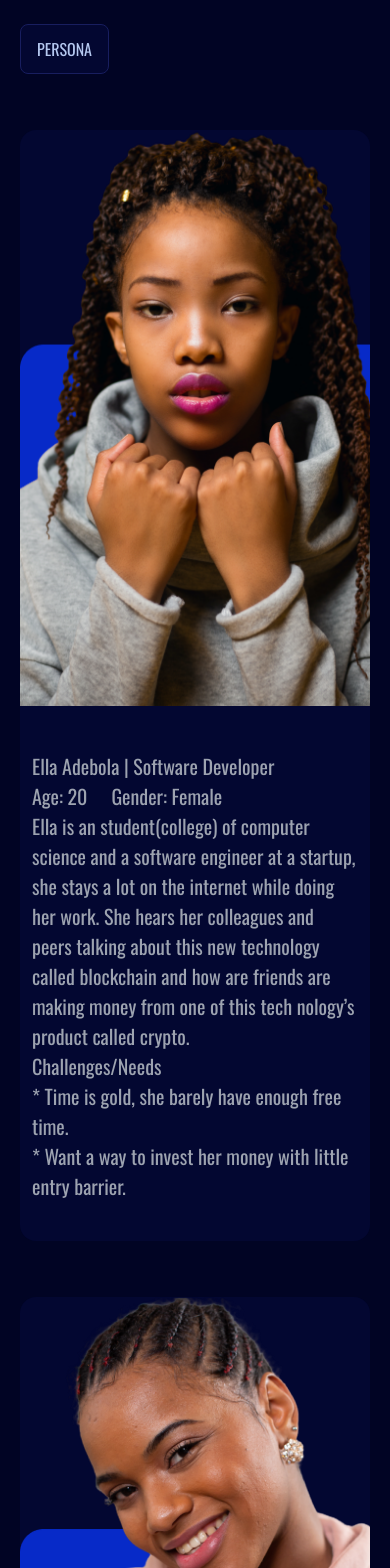
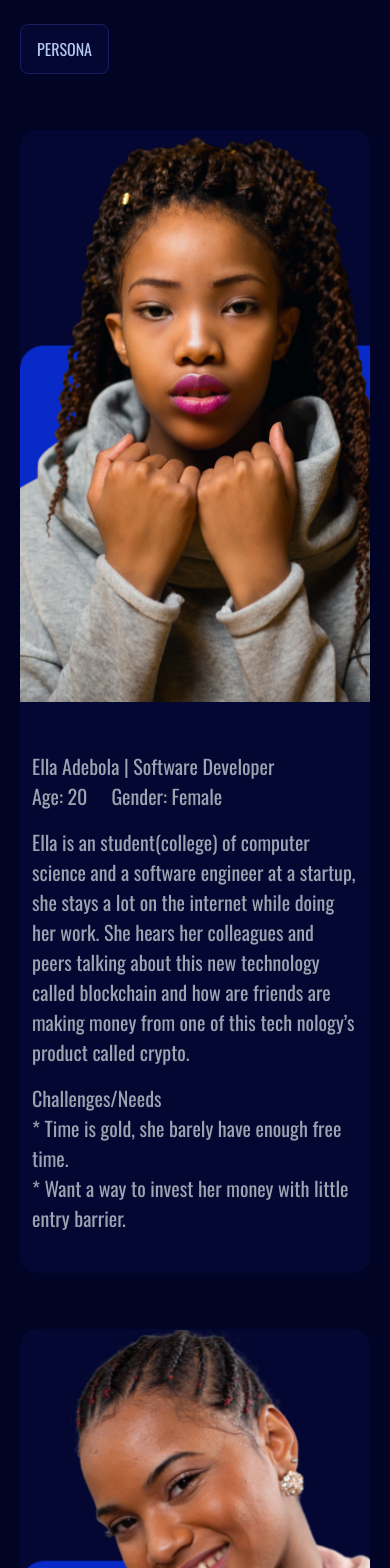
Before and after one commit to duruyoungcr/popsabey-portfolio, a Next.js app: page /project/crypto-app in a window 390 px wide. Shown: the part 2880-4448 px from the top of the page. Built offline with nearby package versions, Linux system fonts and the light colour scheme.

Commit message:
Update: minor corrections

```diff
--- a/components/about/Hero/index.tsx
+++ b/components/about/Hero/index.tsx
@@ -13,7 +13,7 @@ const Hero = () => {
                 <h1 className={styles.salute}>Hello, I am popsabey</h1>
                 <div className='max-w-[679px] font-[300] sm:text-lg mb-4 leading-9'>
                     <p className='mb-4'>
-                        I started off design after finishing Desktop Publishing training where I was fascinated with being able to import fine elements from programs like Instant Artist into CorelDraw 9 and creating color images with it, that is where my design journey began as went ahead and I learnt Graphics Design professionally.
+                        I started off design after finishing Desktop Publishing training where I was fascinated with being able to import fine elements from programs like Instant Artist into CorelDraw 9 and creating color images with it, that is where my design journey began as I went ahead and I learnt Graphics Design professionally.
                     </p>
                     <p>
                         The idea that I can help people make better decisions, help businesses scale and make money, better people’s day to day lives through design is what drove me to Product Design as I found that it would put me at the forefront of solving problems with design.
--- a/components/home/Hero/index.tsx
+++ b/components/home/Hero/index.tsx
@@ -13,7 +13,7 @@ const Hero = () => {
                 <h1 className={styles.salute}>Hello, I am popsabey</h1>
                 <h2 className={styles.desc}>i design digital experiences</h2>
                 <p className='max-w-[679px] font-[300] sm:text-lg mb-4 leading-9'>
-                    I am Product Designer from Nigeria. I have over 3+ years experience in using industry’s standard practices in delivering user-centric products, delightful product experiences and achieving product-business goals.
+                    I am a Product Designer from Nigeria. I have over 3+ years experience in using industry’s standard practices in delivering user-centric products, delightful product experiences and achieving product-business goals.
                 </p>
                 <p className='sm:text-lg'>Learn
                     <Link href={'/about'}>
--- a/components/projects/PersonaProfile/PersonaProfile.module.css
+++ b/components/projects/PersonaProfile/PersonaProfile.module.css
@@ -3,5 +3,5 @@
 }
 .imageContainer span,
 .imageContainer img {
-  @apply min-h-full;
+  @apply min-h-full w-full object-contain;
 }
--- a/components/projects/PersonaProfile/index.tsx
+++ b/components/projects/PersonaProfile/index.tsx
@@ -22,11 +22,11 @@ const PersonaProfile = ({ name, age, gender, role, summary, challenges, imageNam
             </div>
             <div className={`${inversed ? 'sm:order-1 sm:pl-[22px] sm:mr-14' : 'sm:pr-[22px] sm:ml-14'} flex flex-col justify-between text-lg min-h-full px-3 sm:px-0 py-10 sm:py-5`}>
                 <p className='capitalize'>{name} {' '} | {' '} {role}</p>
-                <div className='flex items-center text-lg xxl:text-xl'>
+                <div className='flex items-center text-lg xxl:text-xl mb-4 sm:mb-0'>
                     <p className='mr-6'>Age: {age}</p>
                     <p>Gender: {gender}</p>
                 </div>
-                <p>{summary}</p>
+                <p className='mb-4 sm:mb-0'>{summary}</p>
                 <p>Challenges/Needs</p>
                 <p>{challenges[0]}</p>
                 <p>{challenges[1]}</p>
```
